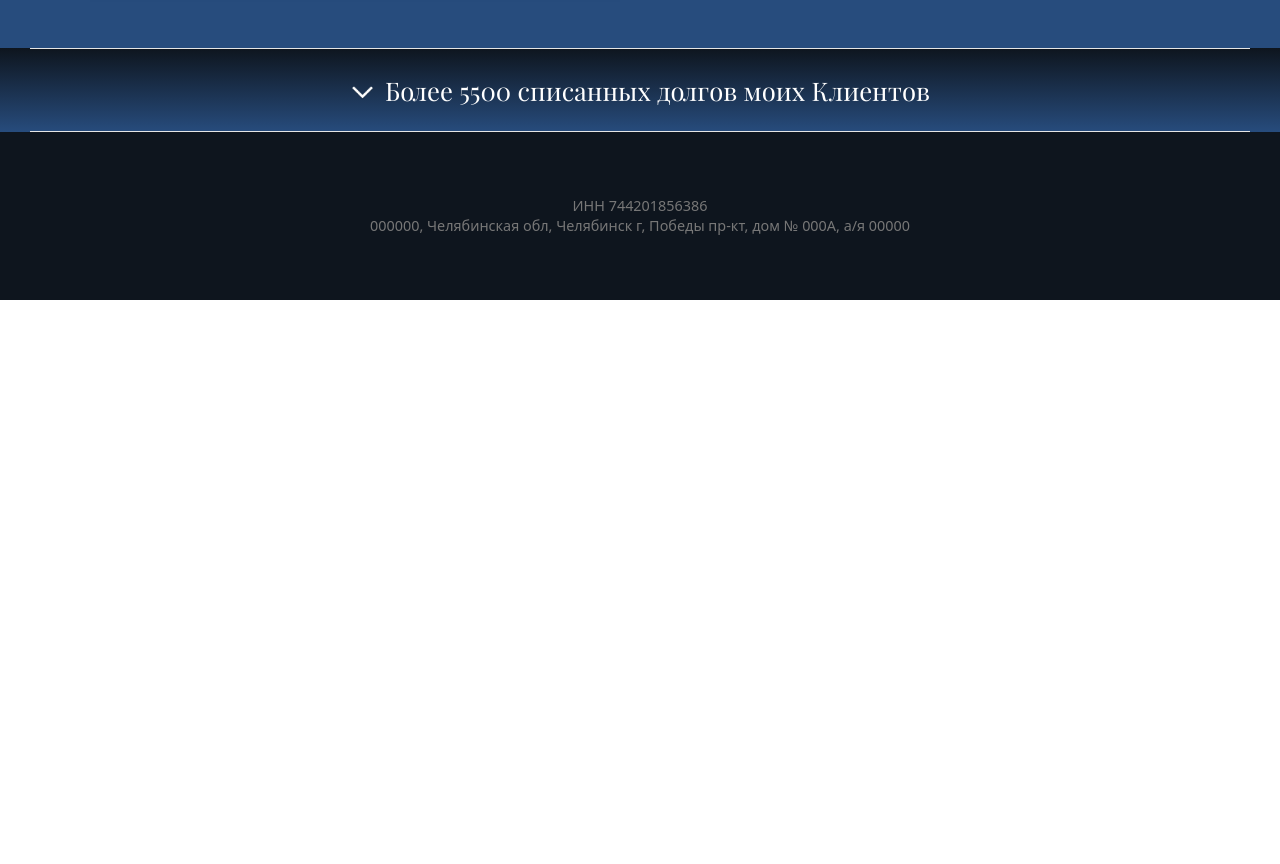
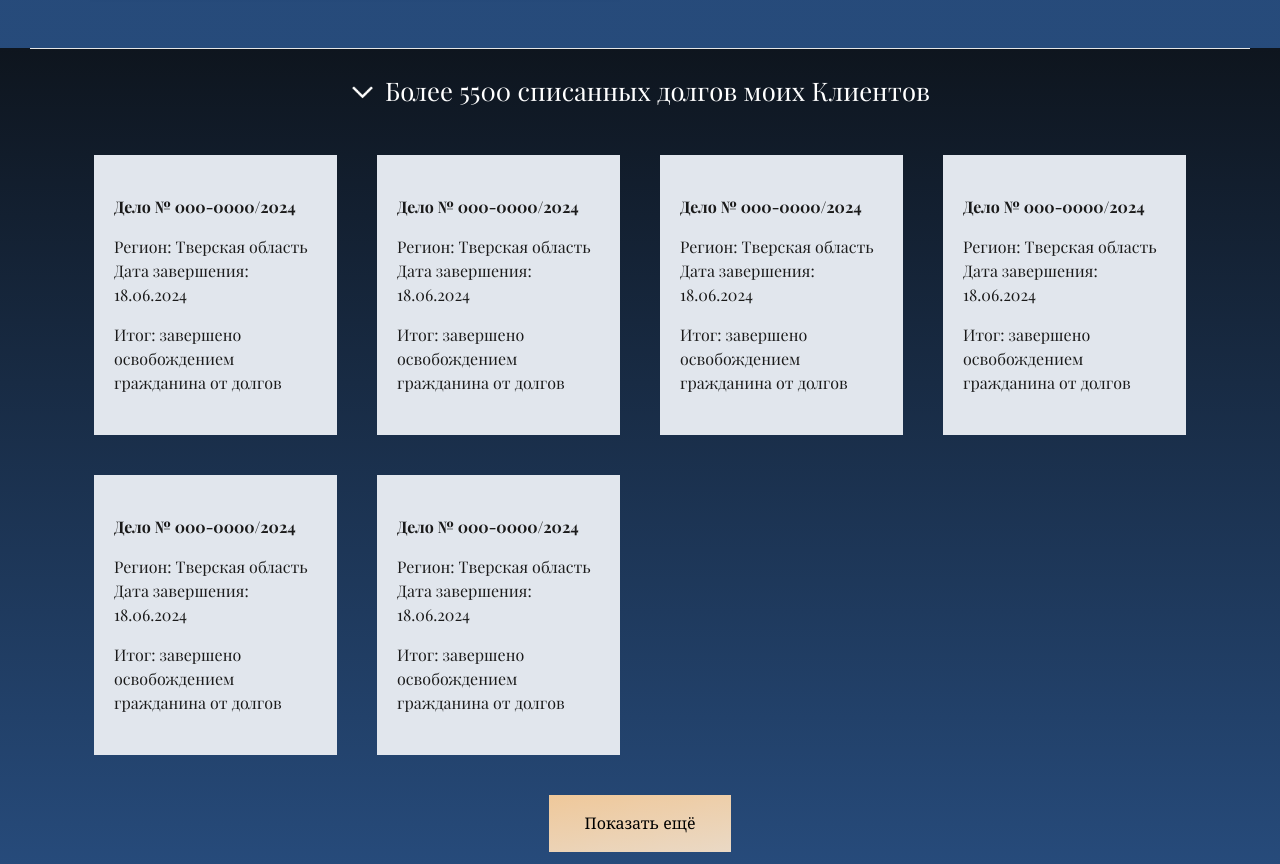
Before and after one commit to dedal1982/bankruptcy, a plain HTML site: page index.html in a window 1280 px wide. Shown: the part 756-1620 px from the top of the page. Before the commit the page ends 1056 px from the top, so only its background shows below. Drawn offline with Linux system fonts and the light colour scheme; a web font is replaced by a local one.

Commit message:
update index.html and gallery.css

```diff
--- a/index.html
+++ b/index.html
@@ -129,7 +129,50 @@
           <div class="gallery__wrapper container">
             <div class="gallery__top" type="button">
               <img src="./icons/arrow-top.png" alt="стрелка" />
-              <h5>Более 5500 списанных долгов моих Клиентов</h5>
+              <h2>Более 5500 списанных долгов моих Клиентов</h2>
+            </div>
+            <div class="gallery__inner">
+              <div class="gallery__grid">
+                <!--item-->
+                <div class="gallery__grid-item">
+                  <h4>Дело № 000-0000/2024</h4>
+                  <p>Регион: Тверская область Дата завершения: 18.06.2024</p>
+                  <p>Итог: завершено освобождением гражданина от долгов</p>
+                </div>
+                <!--item-->
+                <div class="gallery__grid-item">
+                  <h4>Дело № 000-0000/2024</h4>
+                  <p>Регион: Тверская область Дата завершения: 18.06.2024</p>
+                  <p>Итог: завершено освобождением гражданина от долгов</p>
+                </div>
+                <!--item-->
+                <div class="gallery__grid-item">
+                  <h4>Дело № 000-0000/2024</h4>
+                  <p>Регион: Тверская область Дата завершения: 18.06.2024</p>
+                  <p>Итог: завершено освобождением гражданина от долгов</p>
+                </div>
+                <!--item-->
+                <div class="gallery__grid-item">
+                  <h4>Дело № 000-0000/2024</h4>
+                  <p>Регион: Тверская область Дата завершения: 18.06.2024</p>
+                  <p>Итог: завершено освобождением гражданина от долгов</p>
+                </div>
+                <!--item-->
+                <div class="gallery__grid-item">
+                  <h4>Дело № 000-0000/2024</h4>
+                  <p>Регион: Тверская область Дата завершения: 18.06.2024</p>
+                  <p>Итог: завершено освобождением гражданина от долгов</p>
+                </div>
+                <!--item-->
+                <div class="gallery__grid-item">
+                  <h4>Дело № 000-0000/2024</h4>
+                  <p>Регион: Тверская область Дата завершения: 18.06.2024</p>
+                  <p>Итог: завершено освобождением гражданина от долгов</p>
+                </div>
+              </div>
+              <button class="gallery__button" type="button">
+                Показать ещё
+              </button>
             </div>
           </div>
         </section>
--- a/styles/gallery.css
+++ b/styles/gallery.css
@@ -21,11 +21,80 @@
   width: 25px;
   height: 25px;
 }
-.gallery__top h5 {
+.gallery__top h2 {
   font-family: "Playfair Display", serif;
   font-weight: 400;
   font-size: 1.6rem;
   color: #fff;
+}
+.gallery__inner {
+  display: flex;
+  flex-direction: column;
+  justify-content: center;
+  padding: 1.5rem 1.5rem 2rem;
+  box-sizing: border-box;
+}
+.gallery__grid {
+  display: grid;
+  grid-template-columns: repeat(4, minmax(auto, 1fr));
+  gap: 2.5em;
+}
+@media screen and (max-width: 1199px) {
+  .gallery__grid {
+    grid-template-columns: repeat(3, minmax(auto, 1fr));
+  }
+}
+@media screen and (max-width: 899px) {
+  .gallery__grid {
+    grid-template-columns: repeat(2, minmax(auto, 1fr));
+  }
+}
+@media screen and (max-width: 599px) {
+  .gallery__grid {
+    grid-template-columns: repeat(1, minmax(auto, 1fr));
+  }
+}
+.gallery__grid-item {
+  max-width: 100%;
+  width: 100%;
+  display: flex;
+  flex-direction: column;
+  padding: 40px 20px 40px 20px;
+  box-sizing: border-box;
+  background: #e1e6ed;
+  color: #1a1a1a;
+}
+.gallery__grid-item h4 {
+  font-family: "Playfair Display", serif;
+  font-weight: 700;
+  font-size: 1rem;
+  line-height: 1.5;
+  margin-bottom: 1rem;
+}
+.gallery__grid-item p {
+  font-family: "Playfair Display", serif;
+  font-weight: 400;
+  font-size: 1rem;
+  line-height: 1.5;
+  margin-bottom: 1rem;
+}
+.gallery__grid-item p:last-child {
+  margin: 0;
+}
+.gallery__button {
+  width: fit-content;
+  margin: 2.5rem auto 0;
+  font-family: Georgia, serif;
+  font-size: 1rem;
+  line-height: 1.2;
+  font-weight: 200;
+  letter-spacing: 0em;
+  border-radius: 0em;
+  padding: 1.2em 2.2em;
+  background: linear-gradient(170deg, #efc89a, #ead9c5);
+  border-color: transparent;
+  color: #000000;
+  box-shadow: 0 0em 0em rgba(0, 0, 0, 0.2);
 }
 @media screen and (max-width: 767px) {
   .gallery__top {
@@ -38,4 +107,12 @@
     width: 15px;
     height: 15px;
   }
+  .gallery__grid-item h4 {
+    font-size: 0.9;
+    line-height: 1.3;
+  }
+  .gallery__grid-item p {
+    font-size: 0.9;
+    line-height: 1.3;
+  }
 }
```
